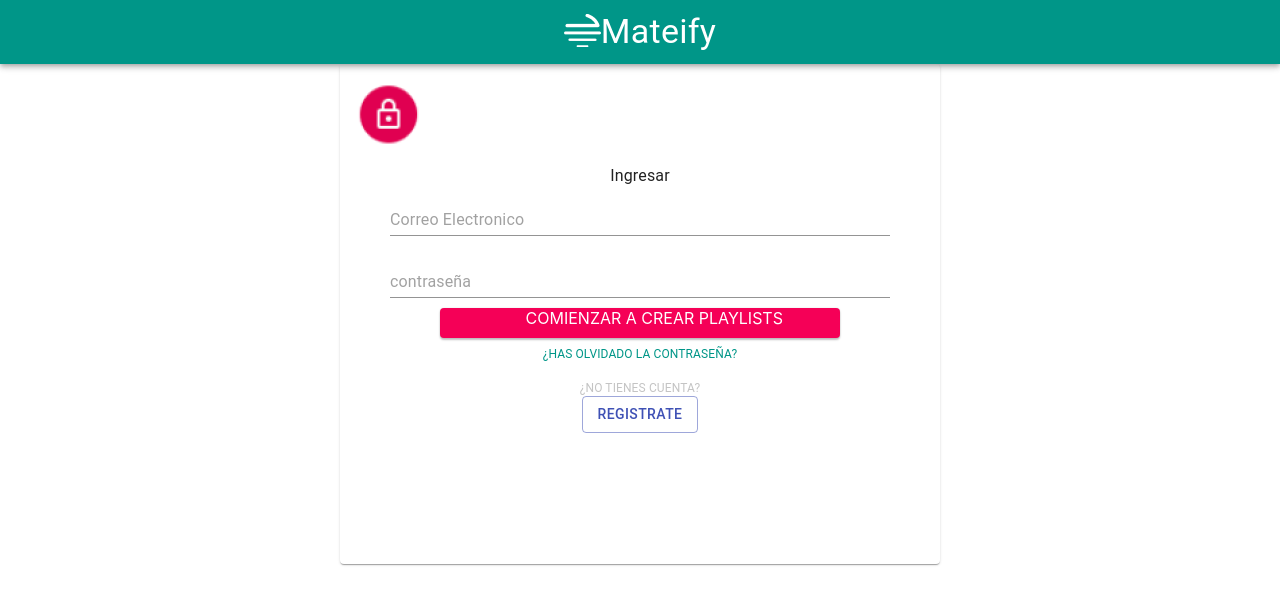
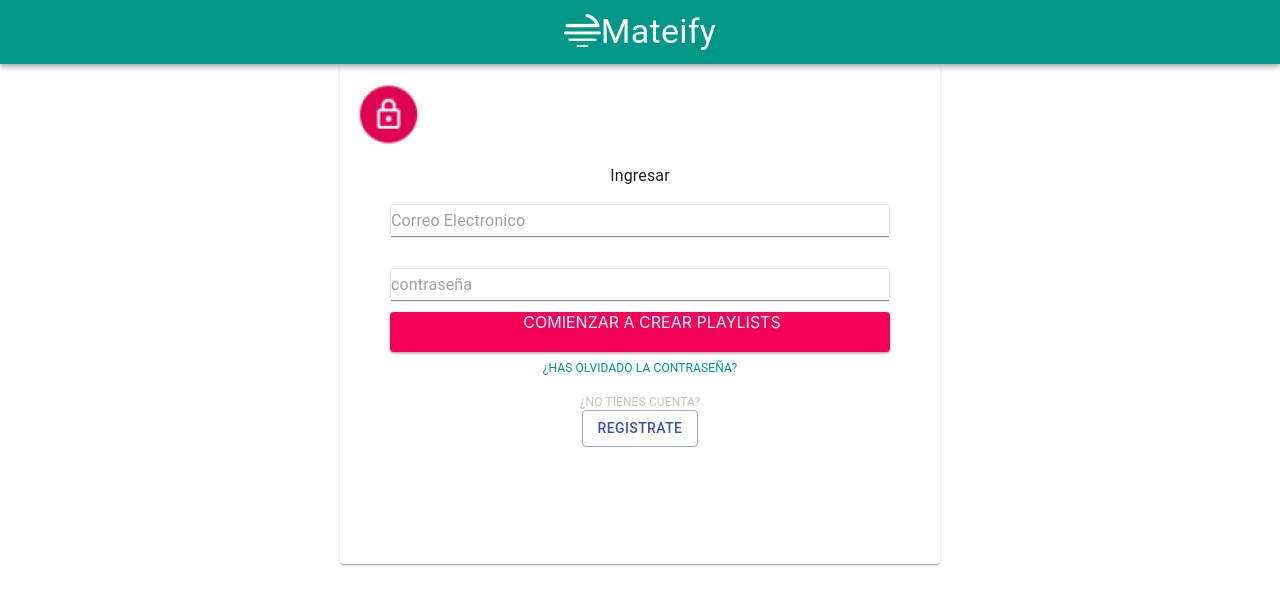
Before and after one commit to carolainseija/proyecto-Modulo2, a React (Create React App) app in the folder mateify/: page / in a window 1280 px wide. Shown: the top 604 px of the page. Built offline with nearby package versions, Linux system fonts and the light colour scheme.

Commit message:
detalles minimos en el boton de login

```diff
--- a/mateify/src/Components/Form/FormValidation.css
+++ b/mateify/src/Components/Form/FormValidation.css
@@ -1,20 +1,27 @@
 .btn-login {
-  width: 400px;
-  height: 30px;
- ;
+  width: 500px;
+  height: 40px;
   margin: auto;
-
   background-color: #f50057 !important;
   box-shadow: 0px 0px 2px rgba(0, 0, 0, 0.12), 0px 2px 2px rgba(0, 0, 0, 0.24);
   border-radius: 4px;
   color: white;
   cursor: -webkit-grabbing; cursor: grabbing;
+
 }
 .root {
   width: 500px;
   background-color: rgba(233, 235, 229, 0.007);
+  margin-bottom: 10px;
+  background: #FFFFFF;
 
-  margin-bottom: 10px;
+
+border: 1px solid #E5E5E5;
+box-sizing: border-box;
+border-radius: 4px;
+
+border-style: ridge;
+
 }
 .containerInput {
   margin-top: 20px;
--- a/mateify/src/Components/Form/FormValidation.js
+++ b/mateify/src/Components/Form/FormValidation.js
@@ -70,8 +70,11 @@ const mostrarTextoIngresadocontraseña = (evento) => {
      </div>
 
       <div class="btn-login" onClick={validaUsuario}>
-        <IconButton iconClassName="btn-login center muidocs-icon-custom-github" />{" "}
-        COMIENZAR A CREAR PLAYLISTS
+        <IconButton iconClassName="btn-login center muidocs-icon-custom-github"
+
+        />{"COMIENZAR A CREAR PLAYLISTS"}
+
+
       </div>
     </div>
   );
--- a/mateify/src/pages/Login.js
+++ b/mateify/src/pages/Login.js
@@ -11,9 +11,10 @@ export const Login = () => {
       {/* Componente NavBar*/}
  <NavBar nameLogo="Mateify" />
         </Grid>
-        <Grid item xs={12} md={12} lg={12} lx={12}className="grid"></Grid>
+        <Grid item xs={12} md={12} lg={12} lx={12}className="grid">
        {/* Componete Form*/}
         <Form />
+        </Grid>
       </Grid>
     </div>
   );
```
